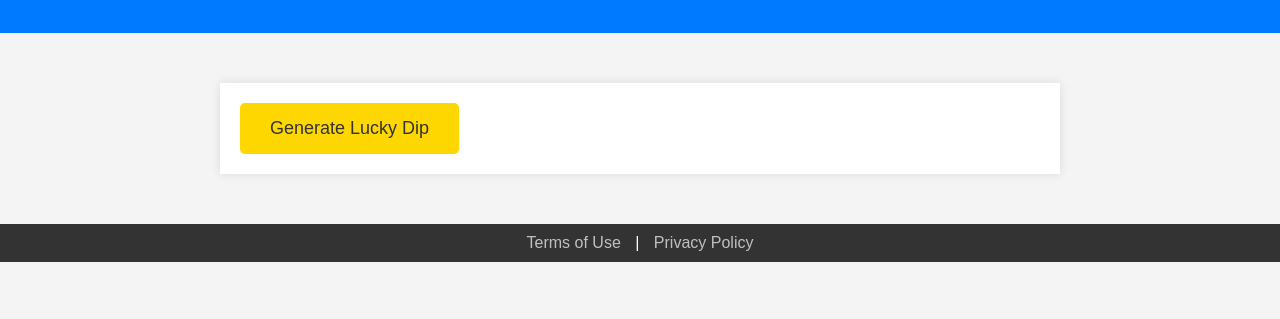
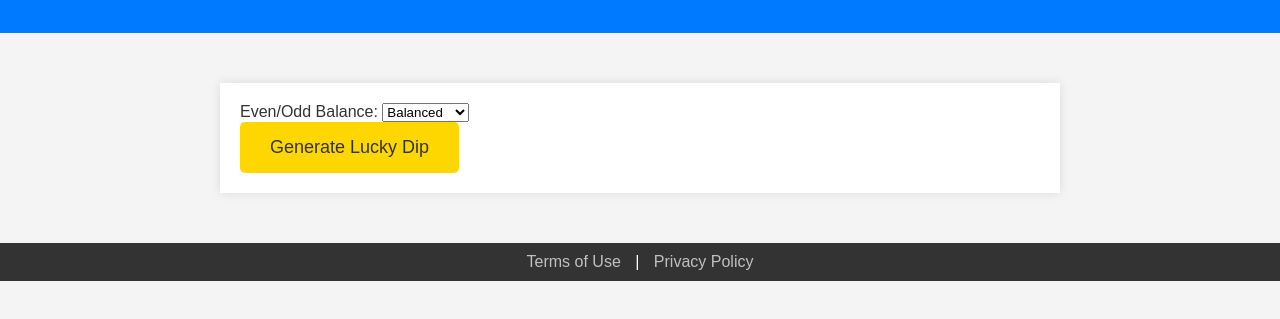
Before and after one commit to userVatsal/euromillions-lucky-dip-generator, a plain HTML site: page index.html in a window 1280 px wide. Shown: the part 121-440 px from the top of the page. Drawn offline with Linux system fonts and the light colour scheme.

Commit message:
Update index.html

```diff
--- a/index.html
+++ b/index.html
@@ -13,7 +13,13 @@
     </header>
     <main>
         <section id="input-options">
-            <!-- Input options for constraints can be added here -->
+            <!-- Example input for even/odd balance -->
+            <label for="even-odd-balance">Even/Odd Balance:</label>
+            <select id="even-odd-balance">
+                <option value="balanced">Balanced</option>
+                <option value="even">More Even</option>
+                <option value="odd">More Odd</option>
+            </select>
         </section>
         <section id="generator">
             <button onclick="generateLuckyDip()">Generate Lucky Dip</button>
```
